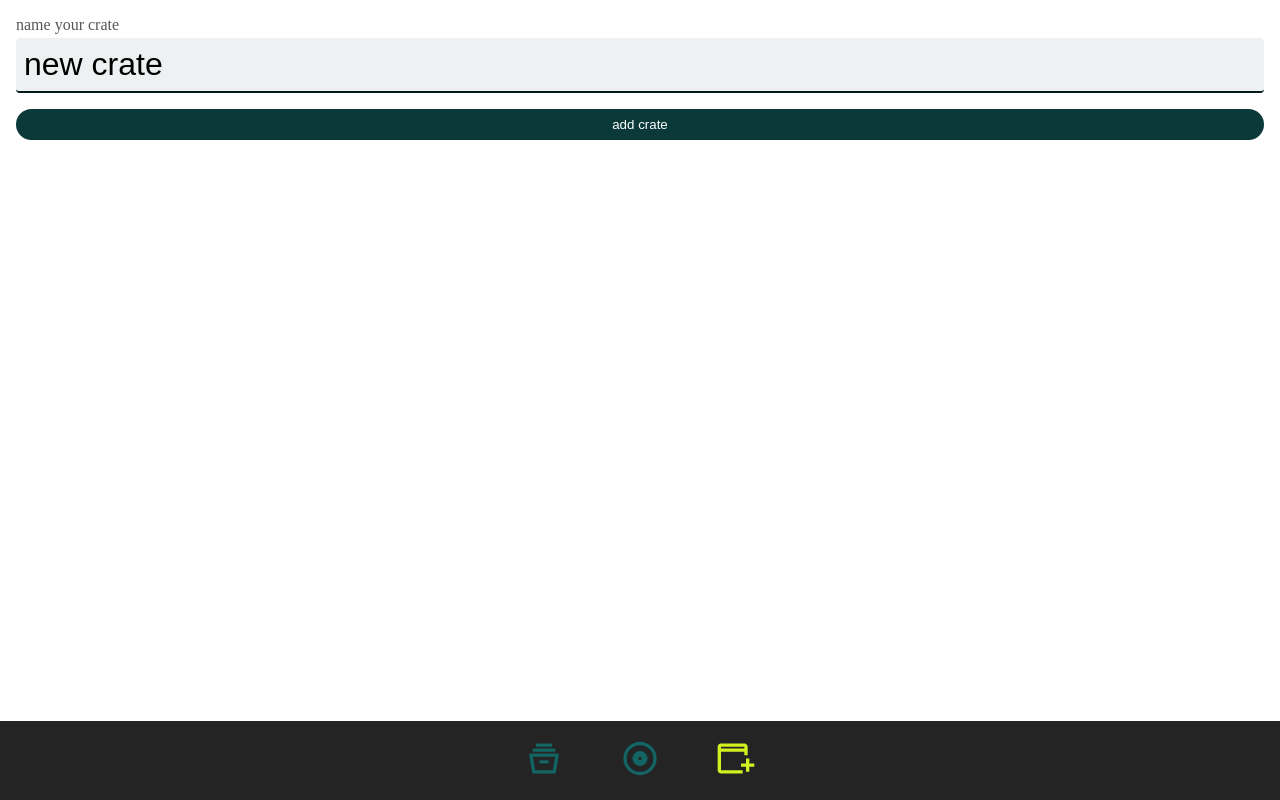
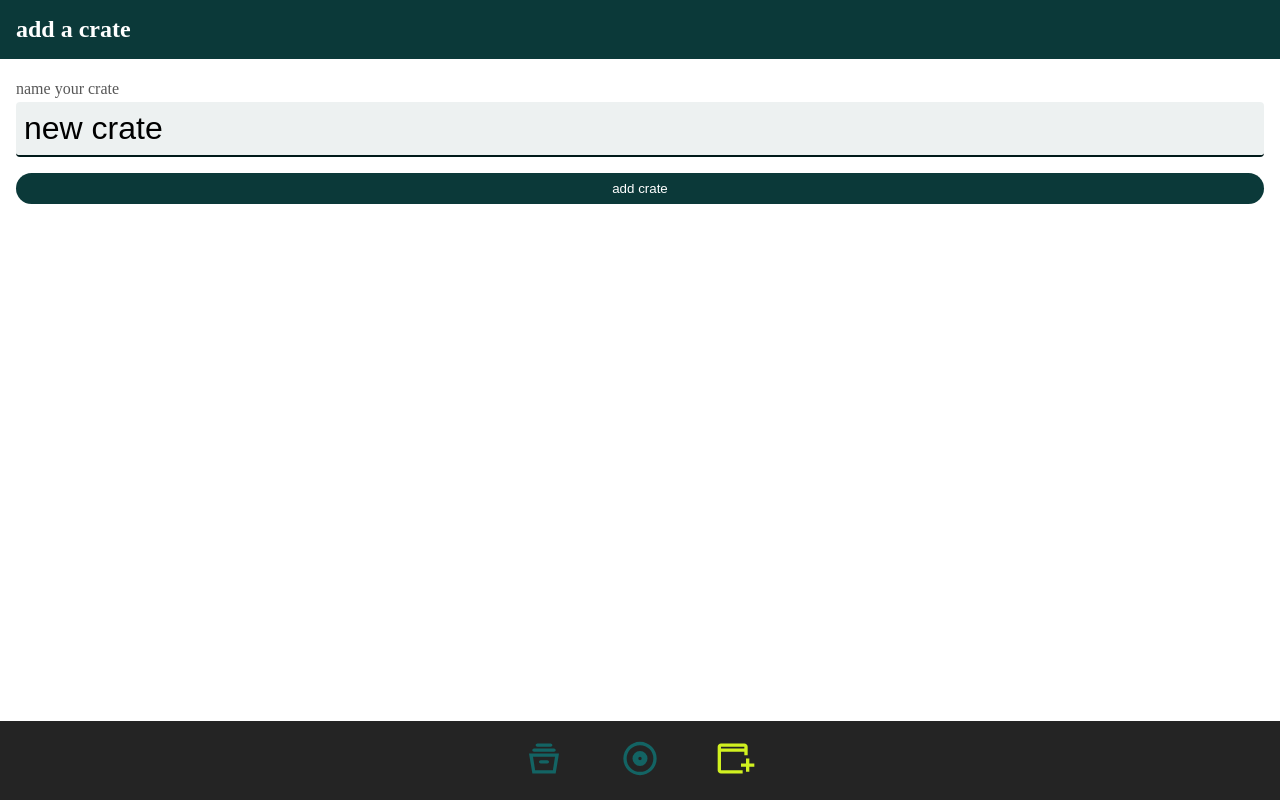
Before and after one commit to jenikashannon/audioFile, a React (Create React App) app: page /crates in a window 1280 px wide. Built offline with nearby package versions, Linux system fonts and the light colour scheme.

Commit message:
create Header component to be used across all pages

```diff
--- /dev/null
+++ b/src/components/Header/Header.jsx
@@ -0,0 +1,7 @@
+import "./Header.scss";
+
+function Header({ text }) {
+	return <h1 className='header'>{text}</h1>;
+}
+
+export default Header;
--- /dev/null
+++ b/src/components/Header/Header.scss
@@ -0,0 +1,11 @@
+@use "../../styles/partials/colors";
+
+.header {
+	background-color: colors.$green-main;
+	color: colors.$white;
+	font-size: 1.5rem;
+	padding: 1rem;
+	width: 100%;
+	position: fixed;
+	top: 0;
+}
--- a/src/pages/AddCratePage/AddCratePage.jsx
+++ b/src/pages/AddCratePage/AddCratePage.jsx
@@ -1,5 +1,8 @@
 import "./AddCratePage.scss";
 import { baseUrl } from "../../utils/consts";
+
+// components
+import Header from "../../components/Header/Header";
 
 // libraries
 import { useState } from "react";
@@ -32,6 +35,7 @@ function AddCratePage() {
 
 	return (
 		<main className='add-crate-page'>
+			<Header text='add a crate' />
 			<form className='add-crate-page__form' onSubmit={handleSubmit}>
 				<label className='add-crate-page__label' htmlFor='crate_name'>
 					name your crate
--- a/src/pages/AddCratePage/AddCratePage.scss
+++ b/src/pages/AddCratePage/AddCratePage.scss
@@ -1,8 +1,10 @@
 @use "../../styles/partials/colors";
 
 .add-crate-page {
-	margin: 1rem;
+	margin-top: 4rem;
+
 	&__form {
+		padding: 1rem;
 	}
 
 	&__label {
--- a/src/pages/CratesPage/CratesPage.jsx
+++ b/src/pages/CratesPage/CratesPage.jsx
@@ -2,6 +2,7 @@ import "./CratesPage.scss";
 import { baseUrl } from "../../utils/consts";
 
 // components
+import Header from "../../components/Header/Header";
 import ItemList from "../../components/ItemList/ItemList";
 
 // libraries
@@ -41,7 +42,7 @@ function CratesPage() {
 
 	return (
 		<main className='crates-page'>
-			<h1 className='crates-page__title'>my crates</h1>
+			<Header text='my crates' />
 			<div className='crates-page__container'>
 				<ItemList crateList={crateList} />
 				{defaultCrate ? (
--- a/src/pages/CratesPage/CratesPage.scss
+++ b/src/pages/CratesPage/CratesPage.scss
@@ -7,16 +7,6 @@
 		padding: 4rem 1rem 4rem 1rem;
 	}
 
-	&__title {
-		background-color: colors.$green-main;
-		color: colors.$white;
-		font-size: 1.5rem;
-		padding: 1rem;
-		width: 100%;
-		position: fixed;
-		top: 0;
-	}
-
 	&__default-text {
 		font-size: 0.7rem;
 		width: 75%;
```
